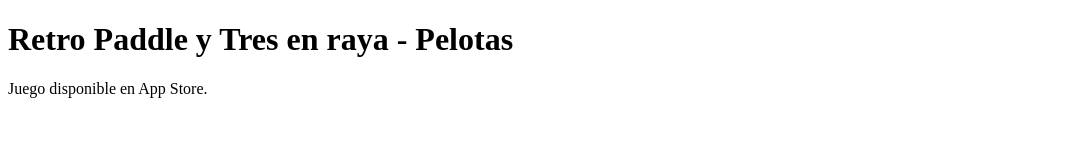
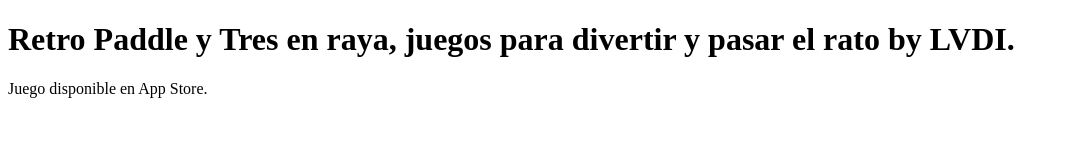
Before and after one commit to juanmiiguel/juanmiiguel.github.io, a plain HTML site: page index.html in a window 1280 px wide. Shown: the whole page, without its empty margins (0-1069 px from the left). Drawn offline with Linux system fonts and the light colour scheme.

Commit message:
Update index.html

```diff
--- a/index.html
+++ b/index.html
@@ -8,7 +8,7 @@
   <h1>
     Retro Paddle
     y
-    Tres en raya - Pelotas
+    Tres en raya, juegos para divertir y pasar el rato by LVDI.
   </h1>
   <p>Juego disponible en App Store.</p>
 </body>
```
